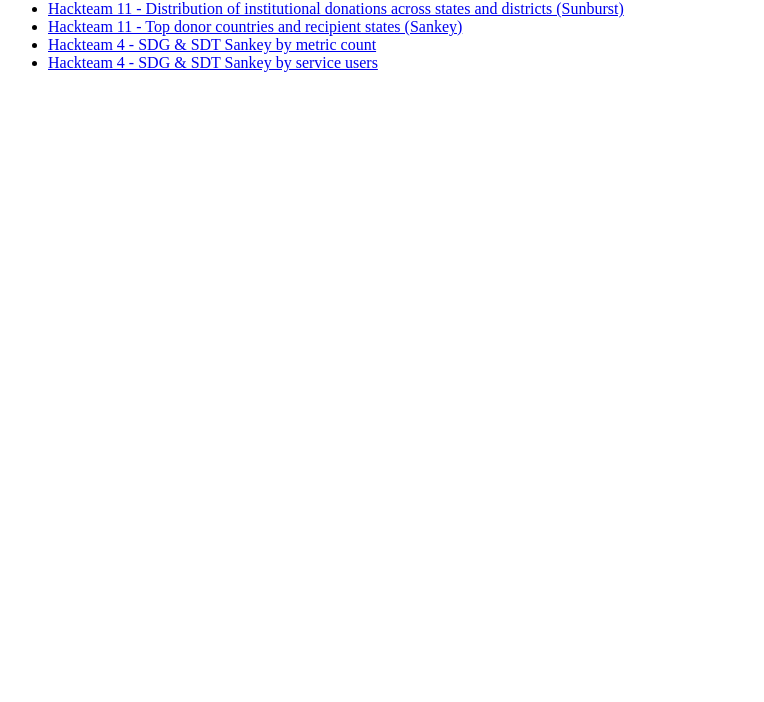
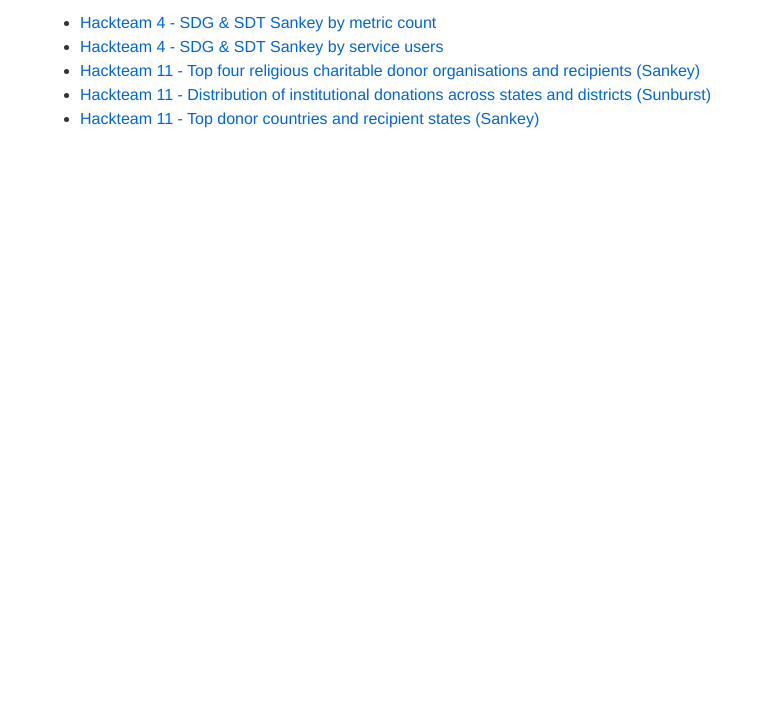
Before and after one commit to INDIGO-Initiative/2021-03-hackandlearn, a plain HTML site: page index.html in a window 1280 px wide. Shown: the part 98-800 px from the top of the page, without its empty margins (0-764 px from the left). Drawn offline with Linux system fonts and the light colour scheme.

Commit message:
Added folder for hackteam 11. Basic styling test

```diff
--- a/index.html
+++ b/index.html
@@ -1,13 +1,17 @@
 <!DOCTYPE html>
 <html>
+    <head>
+        <title>INDIGO-Initiative - 2021-03-hackandlearn</title>
+        <link rel="stylesheet" href="static/css/style.css">
+    </head>
     <body>
-        <h1> INDIGO-Initiative - 2021-03-hackandlearn</h1>
+        <h1>INDIGO-Initiative - 2021-03-hackandlearn</h1>
         <ul>
-            <li><a href="examples/hackteam11_philanthropy_top_religious_charitable_org_flows.html">Hackteam 11 - Top four religious charitable donor organisations and recipients (Sankey)</a></li>
-            <li><a href="examples/hackteam11_philanthropy_sunburst.html">Hackteam 11 - Distribution of institutional donations across states and districts (Sunburst)</a></li>
-            <li><a href="examples/hackteam11_philanthropy_top_10_donor_countries_and_recipient_states.html">Hackteam 11 - Top donor countries and recipient states (Sankey)</a></li>
             <li><a href="examples/hackteam4/sankey1.html">Hackteam 4 - SDG & SDT Sankey by metric count</a></li>
             <li><a href="examples/hackteam4/sankey2.html">Hackteam 4 - SDG & SDT Sankey by service users</a></li>
+            <li><a href="examples/hackteam11/hackteam11_philanthropy_top_religious_charitable_org_flows.html">Hackteam 11 - Top four religious charitable donor organisations and recipients (Sankey)</a></li>
+            <li><a href="examples/hackteam11/hackteam11_philanthropy_sunburst.html">Hackteam 11 - Distribution of institutional donations across states and districts (Sunburst)</a></li>
+            <li><a href="examples/hackteam11/hackteam11_philanthropy_top_10_donor_countries_and_recipient_states.html">Hackteam 11 - Top donor countries and recipient states (Sankey)</a></li>
         </ul>
     </body>
 </html>
--- /dev/null
+++ b/static/css/style.css
@@ -0,0 +1,14 @@
+body {
+  font-family: helvetica, arial, sans-serif;
+  color: #333;
+  max-width: 800px;
+  margin: 40px;
+  line-height: 1.5;
+}
+a:link {
+  color: #0366d6;
+  text-decoration: none;
+}
+a:hover, a:active, a:focus {
+  text-decoration: underline;
+}
```
Also changed, not shown: examples/hackteam11/hackteam11_philanthropy_sunburst.html (renamed from examples/hackteam11_philanthropy_sunburst.html), examples/hackteam11/hackteam11_philanthropy_top_10_donor_countries_and_recipient_states.html (renamed from examples/hackteam11_philanthropy_top_10_donor_countries_and_recipient_states.html), examples/hackteam11/hackteam11_philanthropy_top_religious_charitable_org_flows.html (renamed from examples/hackteam11_philanthropy_top_religious_charitable_org_flows.html).
